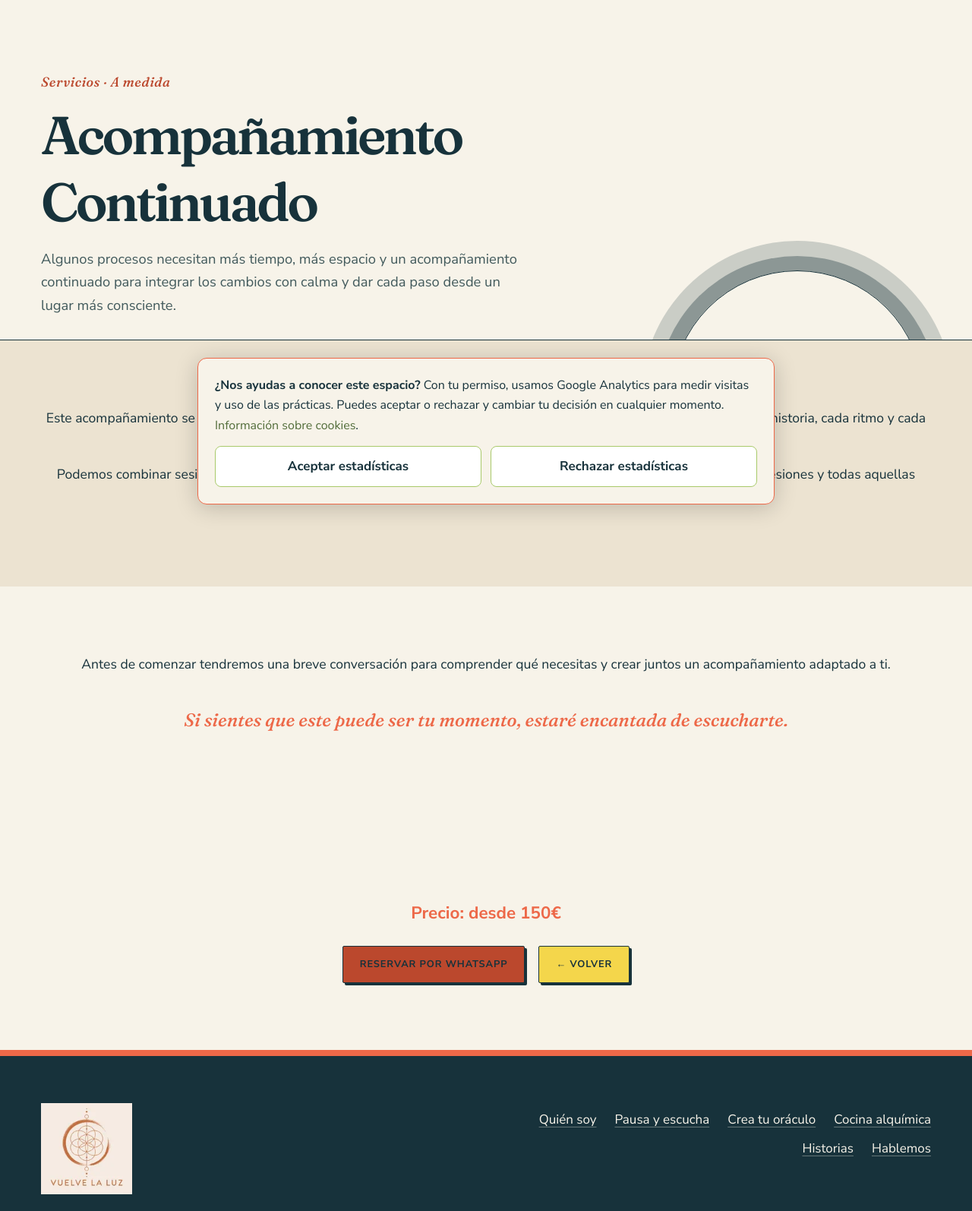
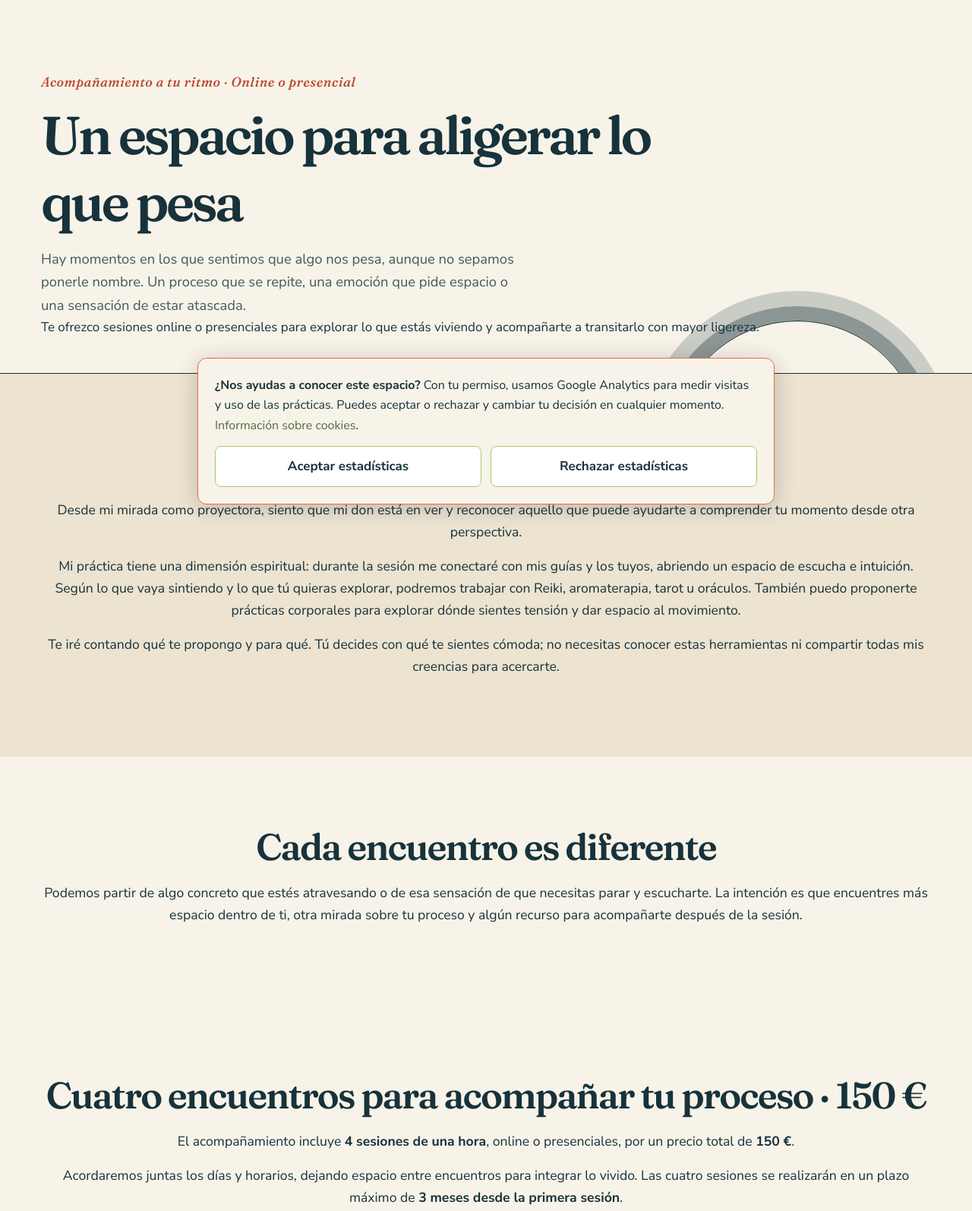
Before and after one commit to vuelvelaluz/Vuelve-la-luz, a plain HTML site: page acompanamiento-continuado.html in a window 1280 px wide. Shown: the part 120-1714 px from the top of the page at 76% size. Drawn offline with Linux system fonts and the light colour scheme.

Commit message:
Clarify accompaniment offering and four-session package at 150 EUR

```diff
--- a/acompanamiento-continuado.html
+++ b/acompanamiento-continuado.html
@@ -8,12 +8,12 @@
   <meta charset="UTF-8">
   <meta name="viewport" content="width=device-width, initial-scale=1.0">
   <title>Acompañamiento Continuado — Servicios — Vuelve la Luz</title>
-  <meta name="description" content="Acompañamiento Continuado a medida: sesiones online, meditaciones guiadas personalizadas y seguimiento para procesos que necesitan más tiempo y espacio.">
+  <meta name="description" content="Acompañamiento espiritual online o presencial: 4 sesiones de una hora por 150 € en total, en horarios acordados y en un máximo de 3 meses desde la primera sesión.">
   <link rel="canonical" href="https://vuelvelaluz.com/acompanamiento-continuado.html">
   <meta property="og:type" content="website">
   <meta property="og:url" content="https://vuelvelaluz.com/acompanamiento-continuado.html">
   <meta property="og:title" content="Acompañamiento Continuado — Servicios — Vuelve la Luz">
-  <meta property="og:description" content="Algunos procesos necesitan más tiempo, más espacio y un acompañamiento continuado para integrar los cambios con calma.">
+  <meta property="og:description" content="Acompañamiento espiritual online o presencial: 4 sesiones de una hora por 150 € en total, en horarios acordados y en un máximo de 3 meses desde la primera sesión.">
   <meta property="og:image" content="https://vuelvelaluz.com/images/logo.png">
   <link rel="preload" href="fonts/nunito-sans-normal.woff2" as="font" type="font/woff2" crossorigin>
   <link rel="stylesheet" href="css/style.css?v=collage-20261113">
@@ -21,10 +21,10 @@
   <meta property="og:site_name" content="Vuelve la Luz">
   <meta name="twitter:card" content="summary_large_image">
   <meta name="twitter:title" content="Acompañamiento Continuado — Servicios — Vuelve la Luz">
-  <meta name="twitter:description" content="Acompañamiento Continuado a medida: sesiones online, meditaciones guiadas personalizadas y seguimiento para procesos que necesitan más tiempo y espacio.">
+  <meta name="twitter:description" content="Acompañamiento espiritual online o presencial: 4 sesiones de una hora por 150 € en total, en horarios acordados y en un máximo de 3 meses desde la primera sesión.">
   <meta name="twitter:image" content="https://vuelvelaluz.com/images/logo.png">
   <meta name="robots" content="index, follow, max-image-preview:large">
-  <script type="application/ld+json">{"@context": "https://schema.org", "@graph": [{"@type": "WebSite", "@id": "https://vuelvelaluz.com/#website", "url": "https://vuelvelaluz.com/", "name": "Vuelve la Luz", "inLanguage": "es", "publisher": {"@id": "https://vuelvelaluz.com/#alejandra"}}, {"@type": "Person", "@id": "https://vuelvelaluz.com/#alejandra", "name": "Alejandra Salama Monsalve", "url": "https://vuelvelaluz.com/sobre-mi.html", "sameAs": ["https://www.instagram.com/vuelvelaluz"]}, {"@type": "WebPage", "@id": "https://vuelvelaluz.com/acompanamiento-continuado.html#webpage", "url": "https://vuelvelaluz.com/acompanamiento-continuado.html", "name": "Acompañamiento Continuado — Servicios — Vuelve la Luz", "description": "Acompañamiento Continuado a medida: sesiones online, meditaciones guiadas personalizadas y seguimiento para procesos que necesitan más tiempo y espacio.", "inLanguage": "es", "isPartOf": {"@id": "https://vuelvelaluz.com/#website"}}]}</script>
+  <script type="application/ld+json">{"@context": "https://schema.org", "@graph": [{"@type": "WebSite", "@id": "https://vuelvelaluz.com/#website", "url": "https://vuelvelaluz.com/", "name": "Vuelve la Luz", "inLanguage": "es", "publisher": {"@id": "https://vuelvelaluz.com/#alejandra"}}, {"@type": "Person", "@id": "https://vuelvelaluz.com/#alejandra", "name": "Alejandra Salama Monsalve", "url": "https://vuelvelaluz.com/sobre-mi.html", "sameAs": ["https://www.instagram.com/vuelvelaluz"]}, {"@type": "WebPage", "@id": "https://vuelvelaluz.com/acompanamiento-continuado.html#webpage", "url": "https://vuelvelaluz.com/acompanamiento-continuado.html", "name": "Acompañamiento Continuado — Servicios — Vuelve la Luz", "description": "Acompañamiento espiritual online o presencial: 4 sesiones de una hora por 150 € en total, en horarios acordados y en un máximo de 3 meses desde la primera sesión.", "inLanguage": "es", "isPartOf": {"@id": "https://vuelvelaluz.com/#website"}}]}</script>
   <script src="js/analytics.js?v=2" defer></script>
 </head>
 <body>
@@ -50,31 +50,36 @@
   <main id="main-content">
     <section class="hero" style="padding-bottom: 30px;">
       <div class="container">
-        <span class="subtitulo">Servicios · A medida</span>
-        <h1>Acompañamiento Continuado</h1>
-        <p class="intro">Algunos procesos necesitan más tiempo, más espacio y un acompañamiento continuado para integrar los cambios con calma y dar cada paso desde un lugar más consciente.</p>
+        <span class="subtitulo">Acompañamiento a tu ritmo · Online o presencial</span>
+        <h1>Un espacio para aligerar lo que pesa</h1>
+        <p class="intro">Hay momentos en los que sentimos que algo nos pesa, aunque no sepamos ponerle nombre. Un proceso que se repite, una emoción que pide espacio o una sensación de estar atascada.</p>
+        <p>Te ofrezco sesiones online o presenciales para explorar lo que estás viviendo y acompañarte a transitarlo con mayor ligereza.</p>
       </div>
     </section>
 
     <section class="seccion seccion-alt">
       <div class="container narrativa">
-        <p>Este acompañamiento se diseña completamente a medida de cada persona. No existen programas cerrados, porque cada historia, cada ritmo y cada necesidad son diferentes.</p>
-        <p>Podemos combinar sesiones online, meditaciones guiadas personalizadas, ejercicios de integración, seguimiento entre sesiones y todas aquellas herramientas que puedan ayudarte en el momento que estás viviendo.</p>
+        <h2>Cómo te acompaño</h2>
+        <p>Desde mi mirada como proyectora, siento que mi don está en ver y reconocer aquello que puede ayudarte a comprender tu momento desde otra perspectiva.</p>
+        <p>Mi práctica tiene una dimensión espiritual: durante la sesión me conectaré con mis guías y los tuyos, abriendo un espacio de escucha e intuición. Según lo que vaya sintiendo y lo que tú quieras explorar, podremos trabajar con Reiki, aromaterapia, tarot u oráculos. También puedo proponerte prácticas corporales para explorar dónde sientes tensión y dar espacio al movimiento.</p>
+        <p>Te iré contando qué te propongo y para qué. Tú decides con qué te sientes cómoda; no necesitas conocer estas herramientas ni compartir todas mis creencias para acercarte.</p>
       </div>
     </section>
 
     <section class="seccion">
       <div class="container narrativa">
-        <p>Antes de comenzar tendremos una breve conversación para comprender qué necesitas y crear juntos un acompañamiento adaptado a ti.</p>
-        <p class="pregunta-clave">Si sientes que este puede ser tu momento, estaré encantada de escucharte.</p>
+        <h2>Cada encuentro es diferente</h2>
+        <p>Podemos partir de algo concreto que estés atravesando o de esa sensación de que necesitas parar y escucharte. La intención es que encuentres más espacio dentro de ti, otra mirada sobre tu proceso y algún recurso para acompañarte después de la sesión.</p>
       </div>
     </section>
 
     <section class="seccion centrado">
       <div class="container narrativa">
-        <p style="font-weight: 700; color: var(--color-ocre); font-size: 1.4rem;">Precio: desde 150€</p>
+        <h2>Cuatro encuentros para acompañar tu proceso · 150 €</h2>
+        <p>El acompañamiento incluye <strong>4 sesiones de una hora</strong>, online o presenciales, por un precio total de <strong>150 €</strong>.</p>
+        <p>Acordaremos juntas los días y horarios, dejando espacio entre encuentros para integrar lo vivido. Las cuatro sesiones se realizarán en un plazo máximo de <strong>3 meses desde la primera sesión</strong>.</p>
         <div class="hero-botones" style="margin-top: 1.5rem;">
-          <a href="https://wa.me/34669716413?text=Hola%2C%20quiero%20saber%20m%C3%A1s%20sobre%20el%20Acompa%C3%B1amiento%20Continuado" target="_blank" class="boton boton-primario">Reservar por WhatsApp</a>
+          <a href="https://wa.me/34669716413?text=Hola%2C%20quiero%20saber%20m%C3%A1s%20sobre%20el%20Acompa%C3%B1amiento%20Continuado" target="_blank" rel="noopener noreferrer" class="boton boton-primario">Hablemos de tu acompañamiento</a>
           <a href="contacto.html" class="boton boton-secundario">← Volver</a>
         </div>
       </div>
```
